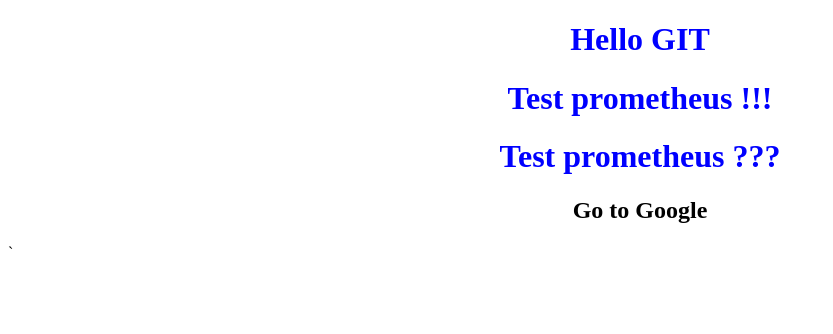
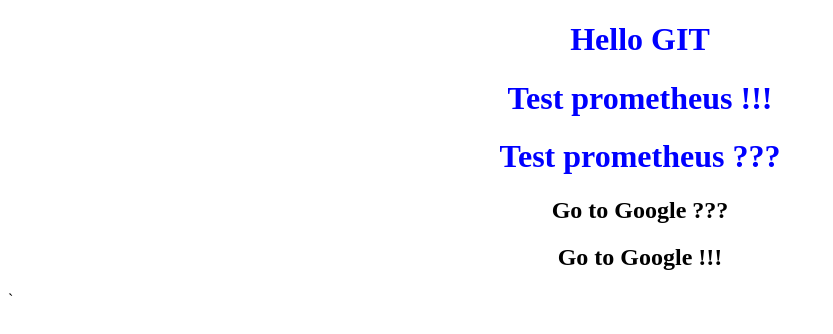
Before and after one commit to DmitrenkoPavel/Course-, a plain HTML site: page index.html in a window 1280 px wide. Shown: the whole page, without its empty margins (0-833 px from the left). Drawn offline with Linux system fonts and the light colour scheme.

Commit message:
Change html

```diff
--- a/index.html
+++ b/index.html
@@ -18,8 +18,8 @@
          <h1> Test prometheus !!! </h1>
          <h1> Test prometheus ??? </h1>
 
-
-         <h2>Go to Google </h2>
+         <h2>Go to Google ??? </h2>
+         <h2>Go to Google !!! </h2>
         </center>
 
     </body>
```
